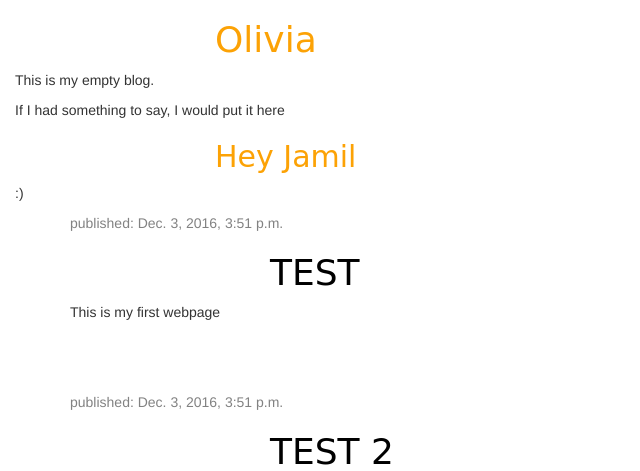
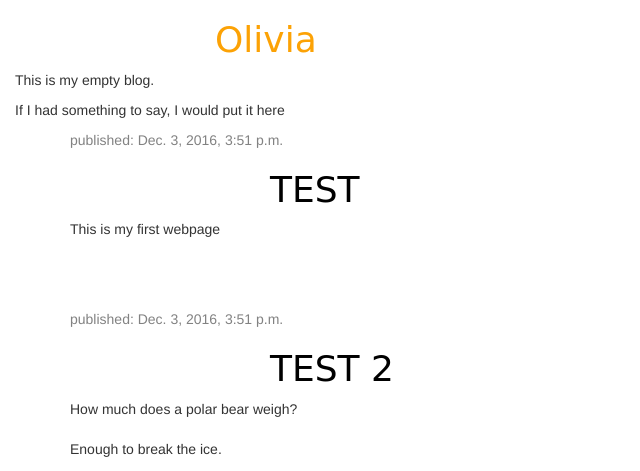
Before and after one commit to ojleyrer/my-first-blog, a Django app: page / in a window 1280 px wide. Shown: the top 471 px of the page, without its empty margins (0-640 px from the left). Run offline with Django 3.2, Linux system fonts and the light colour scheme; data comes from the database, SQL or seed files in the repository; some libraries are stand-ins or nearby versions.

Commit message:
"changed HTML post_list.html"

```diff
--- a/blog/templates/blog/post_list.html
+++ b/blog/templates/blog/post_list.html
@@ -11,8 +11,6 @@
             <h1> Olivia </h1>
             <p> This is my empty blog. </p>
         	<p> If I had something to say, I would put it here </p>
-        	<h2> Hey Jamil </h2>
-        	<p> :) </p>
         </div>
 
 <div class="content container">
```
